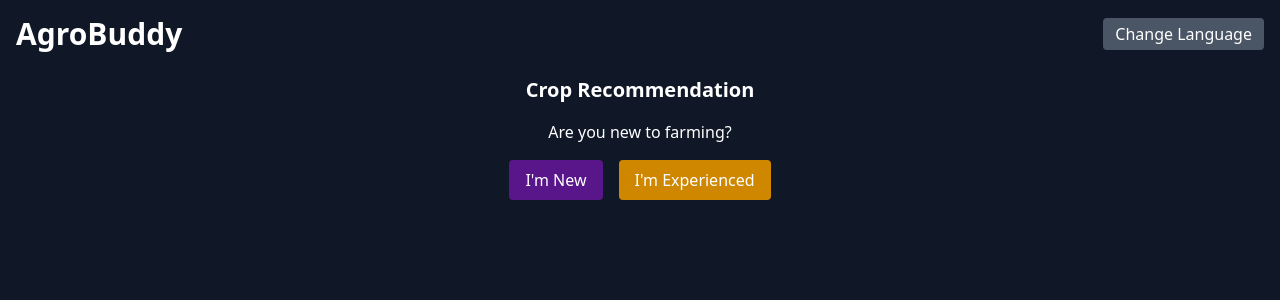
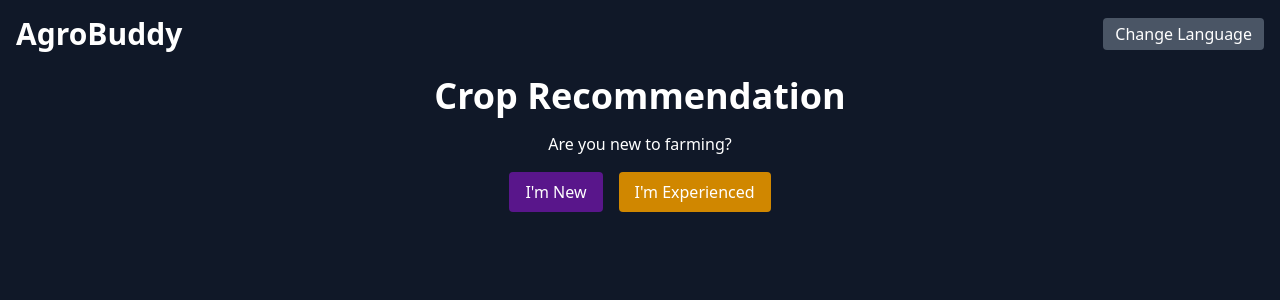
Before and after one commit to Siddhantv1/AgroBuddy, a React (Vite) app in the folder Agrobuddy-frontend/: page / in a window 1280 px wide. Both pictures are taken after a click on the button "Crop Recommend". Shown: the top 300 px of the page. Built offline with nearby package versions, Linux system fonts and the light colour scheme.

Commit message:
fix: UI for image input

```diff
--- a/Agrobuddy-frontend/src/App.jsx
+++ b/Agrobuddy-frontend/src/App.jsx
@@ -41,8 +41,8 @@ function App() {
             className="p-2 rounded text-white"
           />
           <div>
-            <p className="mt-2"> or </p>
-            <input type="file" className="mt-2" />
+            <p className="font-bold"> OR </p>
+            <input type="file" className="mt-2 rounded-2xl border-2 py-2 border-cyan-900 bg-cyan-700" />
           </div>
           <button
             className="mt-4 bg-green-700 px-4 py-2 rounded"
@@ -55,8 +55,8 @@ function App() {
 
       {view === "recommend" && isNewFarmer === null && (
         <div className="space-y-4 justify-center">
-          <h2 className="text-xl font-semibold">Crop Recommendation</h2>
-          <p>Are you new to farming?</p>
+          <h1 className="text-4xl font-semibold">Crop Recommendation</h1>
+          <h2>Are you new to farming?</h2>
           <div className="flex gap-4 justify-center">
             <button
               onClick={() => setIsNewFarmer(true)}
@@ -75,21 +75,23 @@ function App() {
       )}
 
       {isNewFarmer === true && view === "recommend" && (
-        <div className="space-y-4">
+        <div className="space-y-12">
           <h2>New Farmer Input</h2>
+          <div className="flex gap-5 justify-center">
           <input
             type="text"
             placeholder="Enter region"
-            className="p-2 rounded text-white"
+            className="p-2 text-white border-cyan-400 border-2 rounded-2xl"
           />
           <input
             type="text"
             placeholder="Enter soil quality"
-            className="p-2 rounded text-white"
+            className="p-2 text-white border-cyan-400 border-2 rounded-2xl"
           />
           <button className="bg-green-700 px-4 py-2 rounded mt-2">
             Get Crop Recommendation
           </button>
+        </div>
         </div>
       )}
 
```
